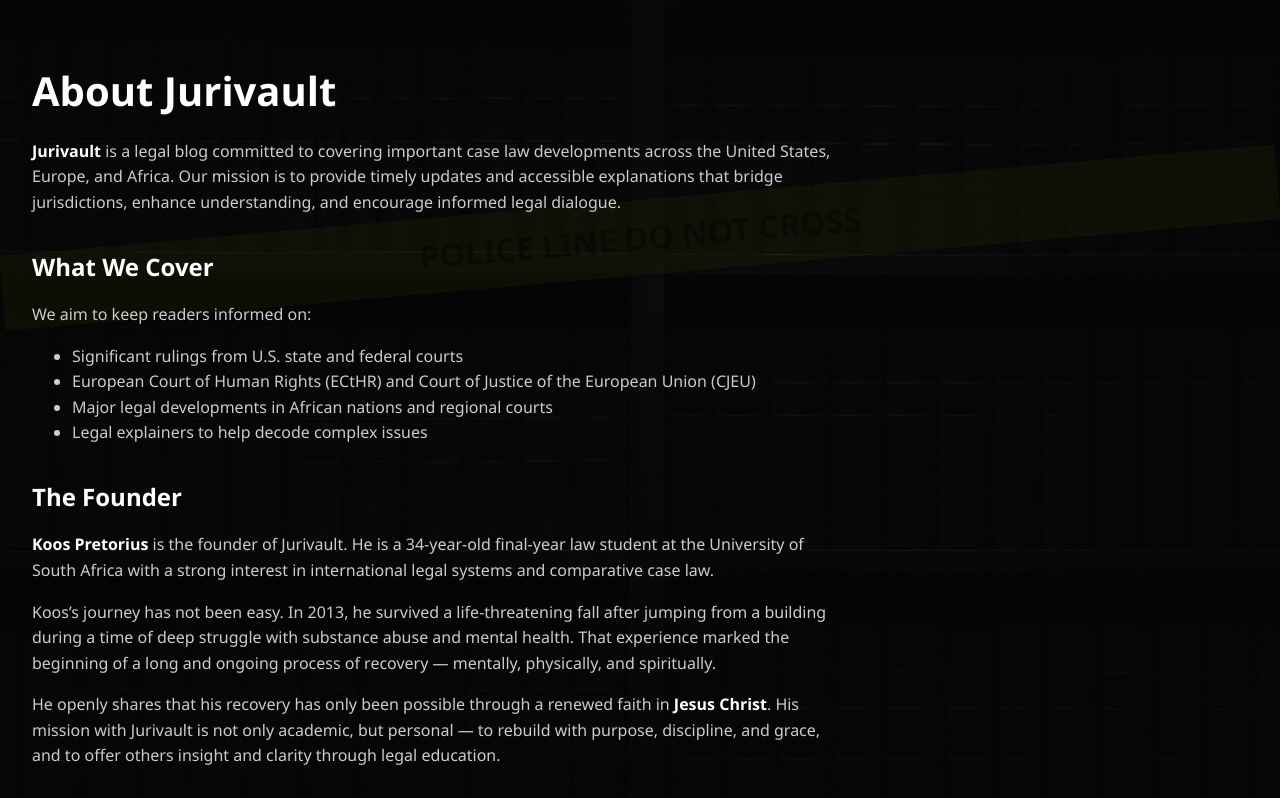
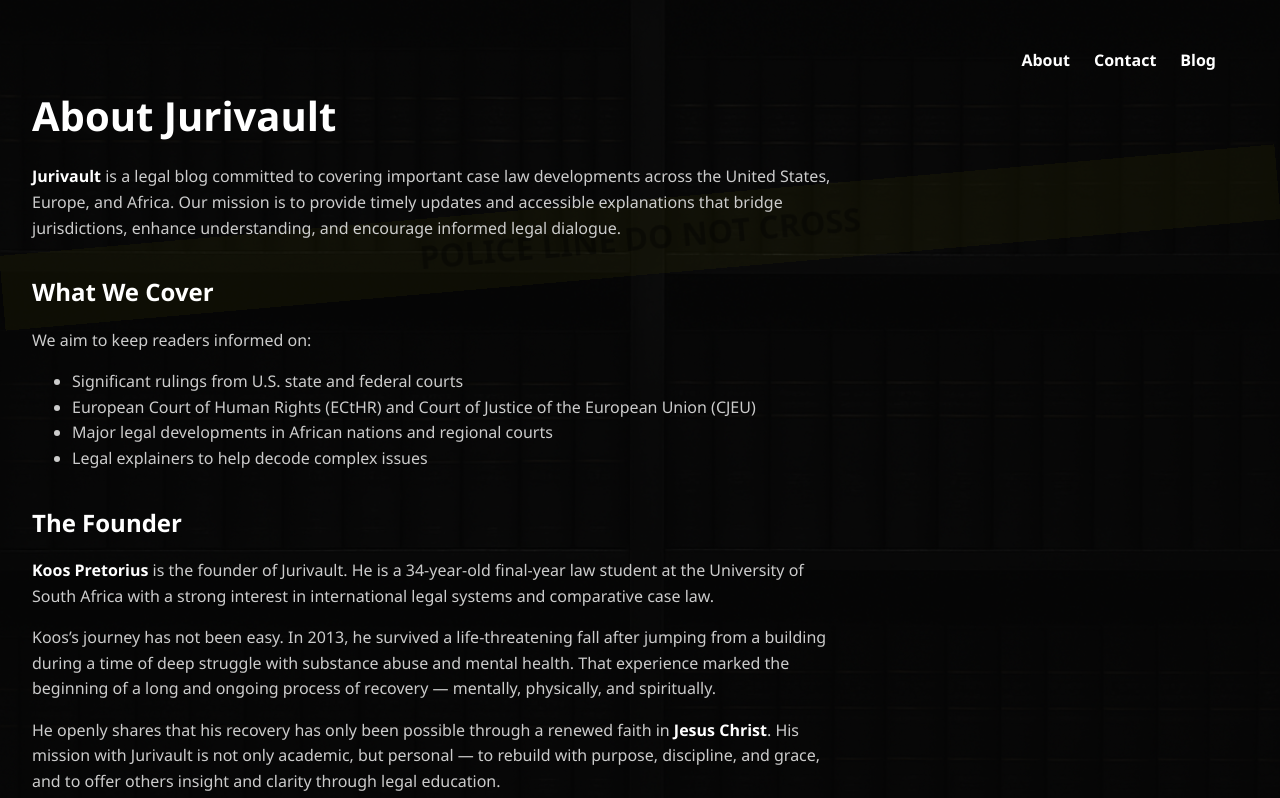
Before and after one commit to jaco-coder91/legalblog, a plain HTML site: page about.html in a window 1280 px wide. Shown: the top 798 px of the page. Drawn offline with Linux system fonts and the light colour scheme.

Commit message:
about.html

```diff
--- a/about.html
+++ b/about.html
@@ -32,22 +32,44 @@
       z-index: 1;
     }
 
-    /* Faint background police line strip */
+    header {
+      position: fixed;
+      top: 1rem;
+      right: 2rem;
+      z-index: 10;
+      background: transparent;
+      display: flex;
+      flex-direction: row;     /* horizontal layout */
+      justify-content: flex-end;
+      gap: 1.5rem;
+    }
+
+    header a {
+      color: #fff;
+      text-decoration: none;
+      font-weight: bold;
+      font-size: 1rem;
+    }
+
+    header a:hover {
+      text-decoration: underline;
+    }
+
     .police-line {
       position: fixed;
       top: 25%;
       left: -100%;
       width: 100%;
-      background: rgba(255, 255, 0, 0.15); /* semi-transparent yellow */
-      color: rgba(0, 0, 0, 0.4);           /* semi-transparent black */
+      background: rgba(255, 255, 0, 0.15);
+      color: rgba(0, 0, 0, 0.4);
       text-align: center;
       font-weight: bold;
       font-size: 2rem;
       padding: 0.75rem 0;
-      z-index: -1;                         /* behind all content */
+      z-index: -1;
       transform: rotate(-5deg);
       animation: slideIn 2s ease-out forwards;
-      pointer-events: none;               /* so it doesn't block clicks */
+      pointer-events: none;
     }
 
     @keyframes slideIn {
@@ -95,6 +117,12 @@
 </head>
 <body>
 
+  <header>
+    <a href="about.html">About</a>
+    <a href="contact.html">Contact</a>
+    <a href="blog/index.html">Blog</a>
+  </header>
+
   <div class="police-line">POLICE LINE DO NOT CROSS</div>
 
   <h1>About Jurivault</h1>
```
